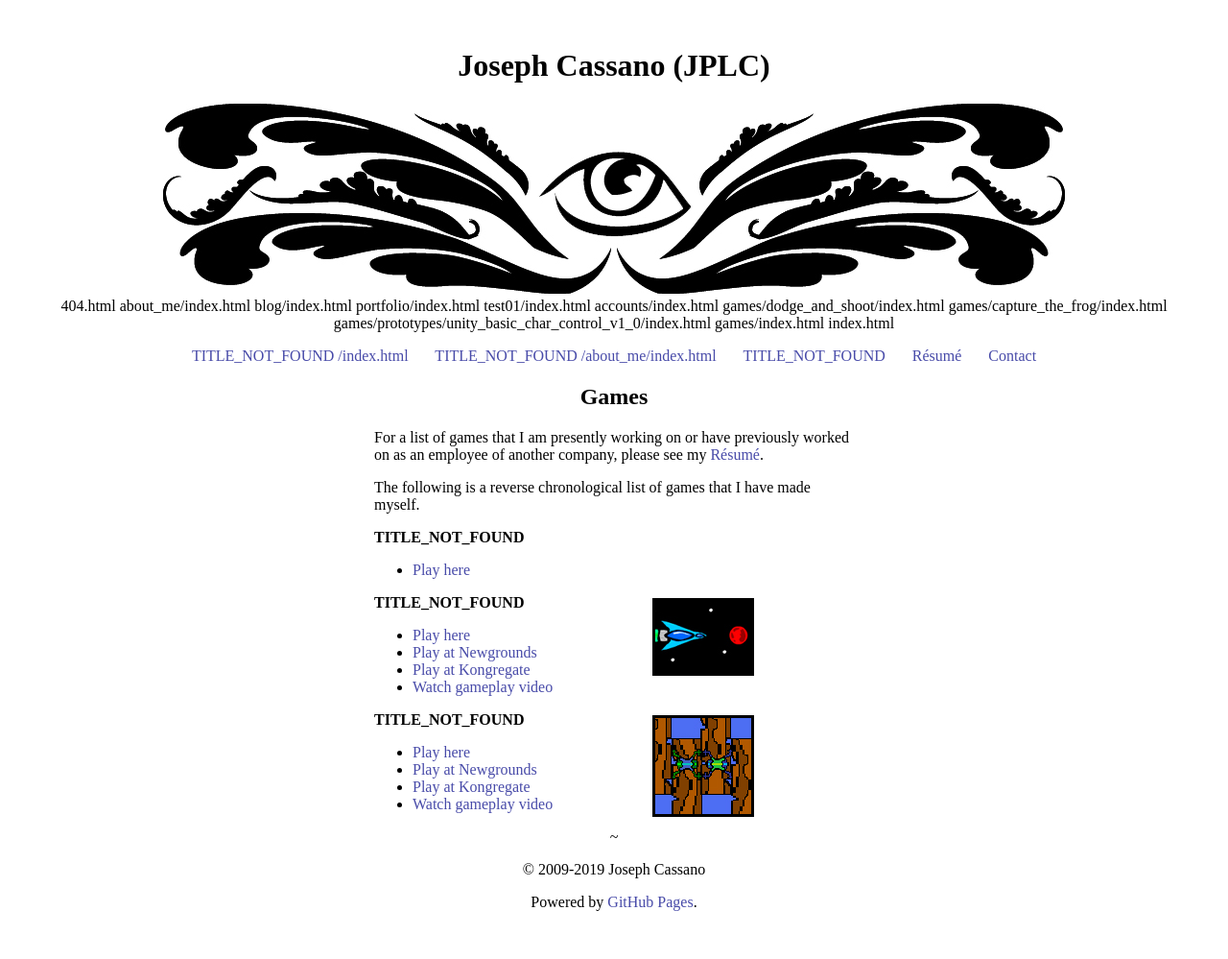
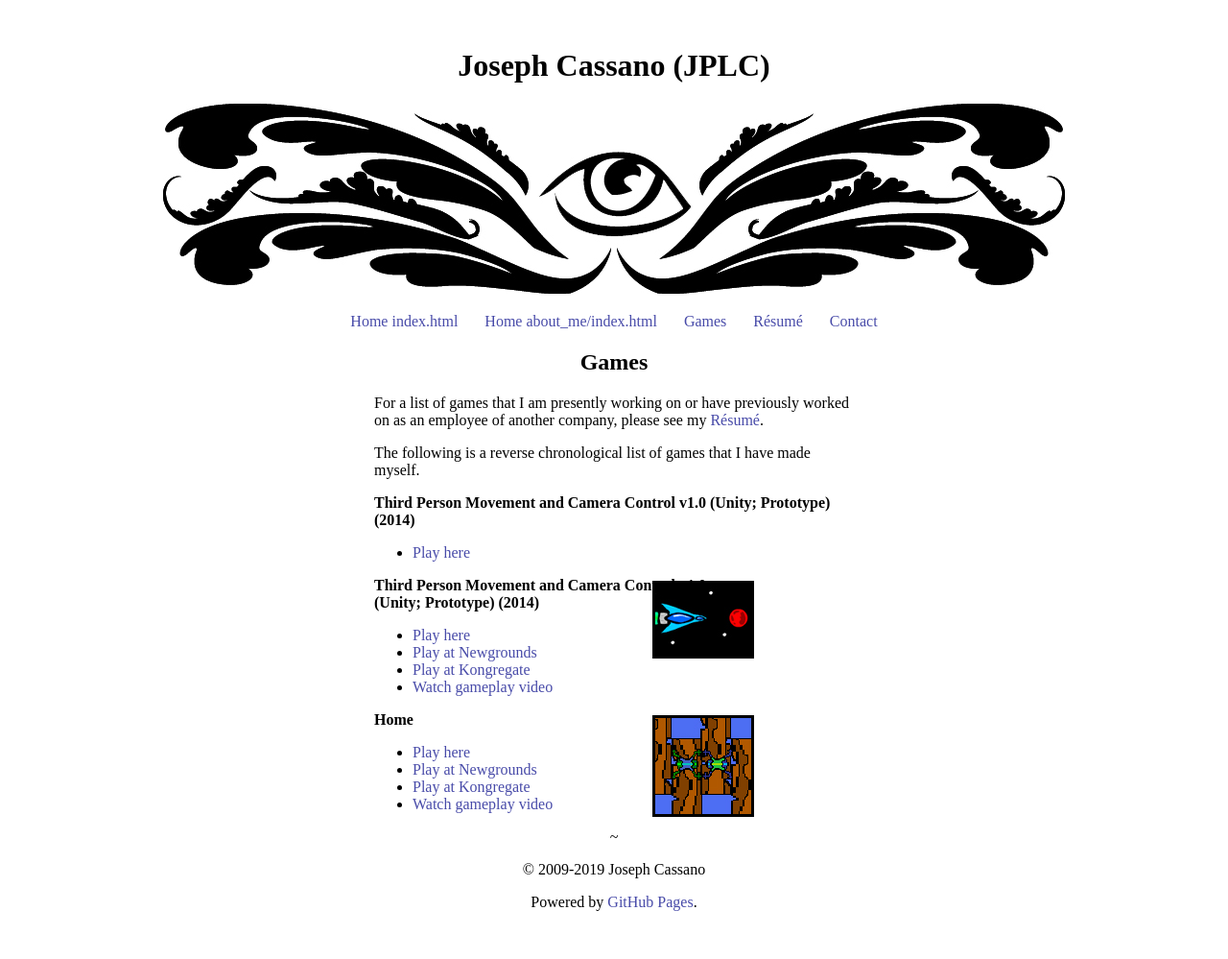
Before and after one commit to MultiversalNomad/multiversalnomad.github.io, a Jekyll site: the page built from games/index.html, in a window 1280 px wide. Shown: the whole page at 96% size. Built offline with Jekyll 4.4.1, drawn with Linux system fonts in a browser that asks for light colours; part of the change alters nothing that is shown.

Commit message:
Fixed Jekyll Liquid (hopefully). page.path doesn't lead with a slash, but I was assuming it did. Fixed (hopefully).

```diff
--- a/_includes/nav.html
+++ b/_includes/nav.html
@@ -1,29 +1,32 @@
 {% assign indexString = "index.html" %}
-{% assign homePageDir = "/" %}
-{% assign homePageUrl = homePageDir | append: indexString %}
-{% assign aboutMePageDir = "/about_me/" %}
-{% assign aboutMePageUrl = aboutMePageDir | append: indexString %}
-{% assign gamesPageDir = "/games/" %}
-{% assign gamesPageUrl = gamesPageDir | append: indexString %}
+{% assign slashString = "/" %}
+{% assign homePageDir = "" %}
+{% assign homePageStrictDir = slashString | append: homePageDir %}
+{% assign homePagePath = homePageDir | append: indexString %}
+{% assign aboutMePageDir = "about_me/" %}
+{% assign aboutMePageStrictDir = slashString" | append: aboutMePageDir %}
+{% assign aboutMePagePath = aboutMePageDir | append: indexString %}
+{% assign gamesPageDir = "games/" %}
+{% assign gamesPageStrictDir = frontSlash | append: gamesPageDir %}
+{% assign gamesPagePath = gamesPageDir | append: indexString %}
 {% assign homeTitle = "TITLE_NOT_FOUND" %}
 {% assign aboutMeTitle = "TITLE_NOT_FOUND" %}
 {% assign gamesTitle = "TITLE_NOT_FOUND" %}
 {% for item in site.pages %}
-{{ item.path }}
-    {% if item.path == homePageUrl %}
+    {% if item.path == homePagePath %}
         {% assign homeTitle = item.title }
-    {% elsif item.path == aboutMePageUrl %}
+    {% elsif item.path == aboutMePagePath %}
         {% assign aboutMeTitle = item.title %}
-    {% elsif item.path == gamesPageUrl %}
+    {% elsif item.path == gamesPagePath %}
         {% assign gamesTitle = item.title %}
     {% endif %}
 {% endfor %}
 <p>
-    <a href = "{{ homePageDir }}">{{ homeTitle }} {{ homePageUrl }}</a>
+    <a href = "{{ homePageStrictDir }}">{{ homeTitle }} {{ homePagePath }}</a>
     &nbsp;&nbsp;&nbsp;&nbsp;&nbsp;
-    <a href = "{{ aboutMePageDir }}">{{ aboutMeTitle }} {{ aboutMePageUrl }}</a>
+    <a href = "{{ aboutMePageStrictDir }}">{{ aboutMeTitle }} {{ aboutMePagePath }}</a>
     &nbsp;&nbsp;&nbsp;&nbsp;&nbsp;
-    <a href = "{{ gamesPageDir }}">{{ gamesTitle }} {{ gamePageUrl }}</a>
+    <a href = "{{ gamesPageStrictDir }}">{{ gamesTitle }} {{ gamePagePath }}</a>
     &nbsp;&nbsp;&nbsp;&nbsp;&nbsp;
     <a href= "{{ site.linkedInUrl }}">R&eacute;sum&eacute;</a>
     &nbsp;&nbsp;&nbsp;&nbsp;&nbsp;
--- a/games/index.html
+++ b/games/index.html
@@ -3,30 +3,30 @@ layout: default
 title: Games
 ---
 {% assign indexString = "index.html" %}
-{% assign gamesDir = "/games/" %}
+{% assign gamesDir = "games/" %}
 {% assign unityPrototypePageRelDir = "prototypes/unity_basic_char_control_v1_0/" %}
 {% assign unityPrototypePageDir = gamesDir | append: unityPrototypePageRelDir %}
-{% assign unityPrototypePageTitle = unityPrototypePageDir | append: indexString %}
+{% assign unityPrototypePagePath = unityPrototypePageDir | append: indexString %}
 {% assign dodgeAndShootPageRelDir = "dodge_and_shoot/" %}
 {% assign dodgeAndShootPageDir = gamesDir | append: dodgeAndShootPageRelDir %}
-{% assign dodgeAndShootPageTitle = dodgeAndShootPageDir | append: indexString %}
+{% assign dodgeAndShootPagePath = dodgeAndShootPageDir | append: indexString %}
 {% assign captureTheFrogPageRelDir = "capture_the_frog/" %}
 {% assign captureTheFrogPageDir = gamesDir | append: captureTheFrogPageRelDir %}
-{% assign captureTheFrogPageTitle = captureTheFrogePageDir | append: indexString %}
+{% assign captureTheFrogPagePath = captureTheFrogePageDir | append: indexString %}
 {% assign unityPrototypeTitle = "TITLE_NOT_FOUND" %}
 {% assign dodgeAndShootTitle = "TITLE_NOT_FOUND" %}
 {% assign captureTheFrogTitle = "TITLE_NOT_FOUND" %}
 {% for item in site.pages %}
-    {% if item.path == unityPrototypePageUrl %}
+    {% if item.path == unityPrototypePagePath %}
         {% assign unityPrototypeTitle = item.title }
-    {% elsif item.path == dodgeAndShootPageUrl %}
+    {% elsif item.path == dodgeAndShootPagePath %}
         {% assign dodgeAndShootTitle = item.title %}
-    {% elsif item.path == captureTheFrogPageUrl %}
+    {% elsif item.path == captureTheFrogPagePath %}
         {% assign captureTheFrogTitle = item.title %}
     {% endif %}
 {% endfor %}
 <p>
-<p>For a list of games that I am presently working on or have previously worked on as an employee of another company, please see my <a href="{{ site.linkedInUrl }}">R&eacute;sum&eacute;</a>.
+<p>For a list of games that I am presently working on or have previously worked on as an employee of another company, please see my <a href="{{ site.linkedInPath }}">R&eacute;sum&eacute;</a>.
 <p>The following is a reverse chronological list of games that I have made myself.</p>
 <p>
     <strong>{{ unityPrototypeTitle }}</strong>
```
